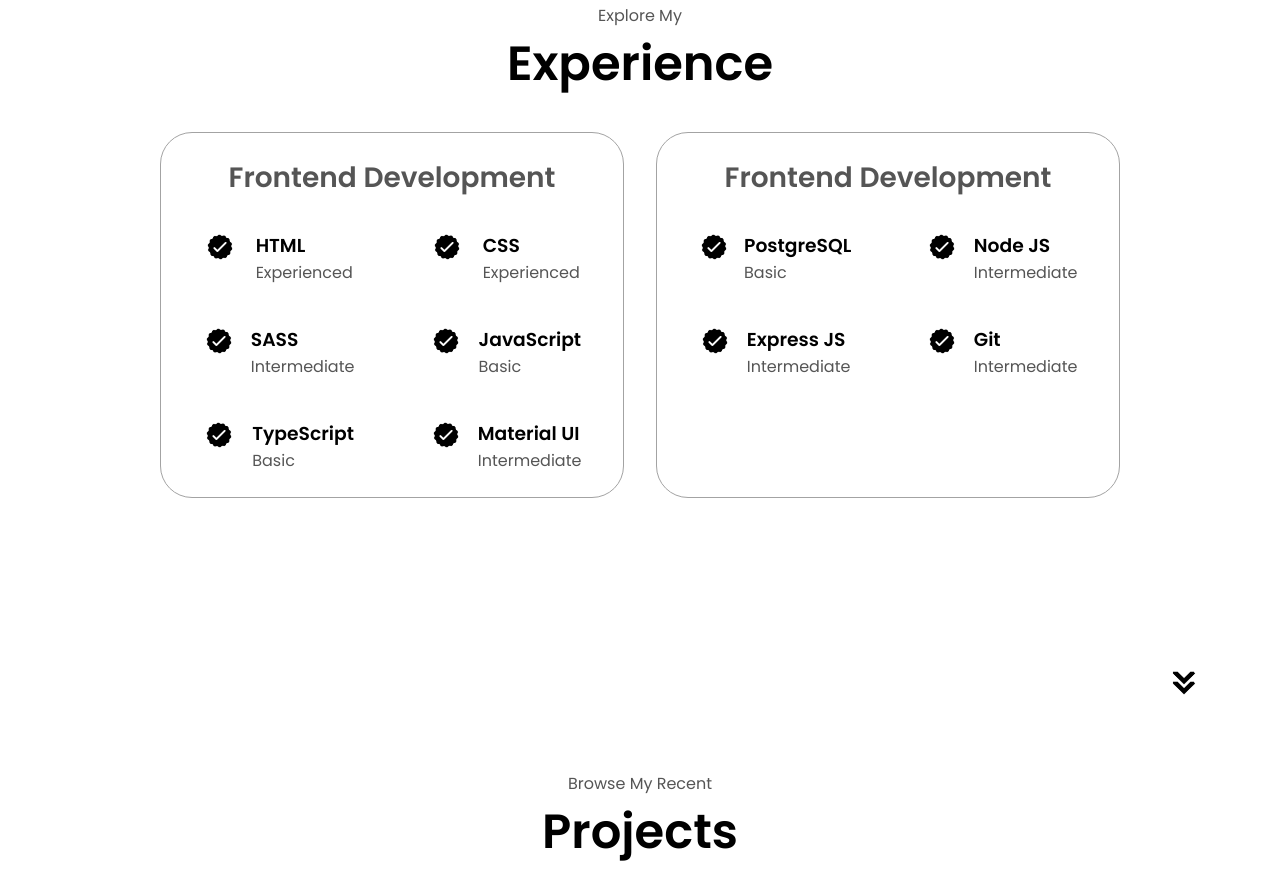
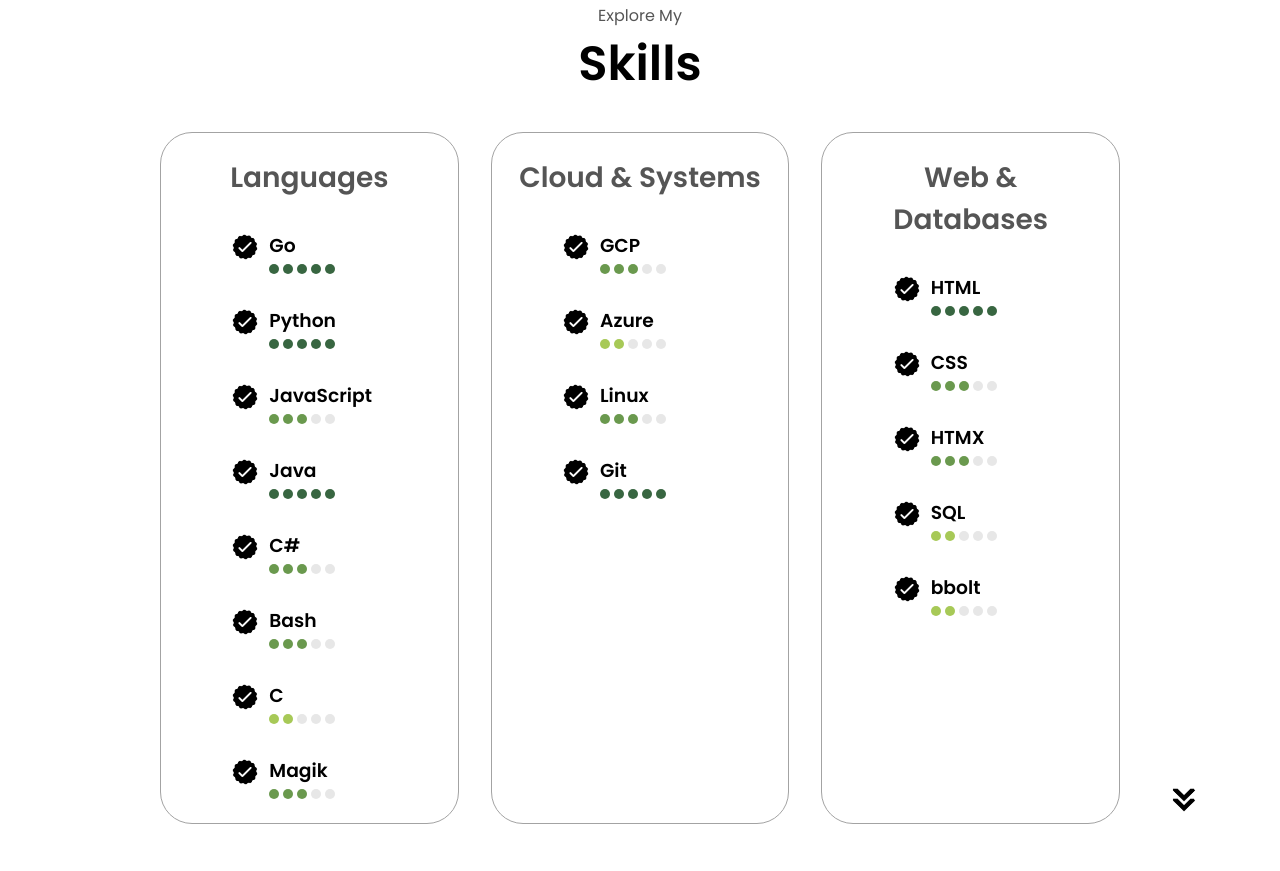
Before and after one commit to rk1274/website-portfolio, a plain HTML site: page index.html in a window 1280 px wide. Shown: the part 1693-2564 px from the top of the page. Drawn offline with Linux system fonts and the light colour scheme.

Commit message:
Add personal information and improve skills section

```diff
--- a/index.html
+++ b/index.html
@@ -10,18 +10,18 @@
   </head>
   <body>
     <nav id="desktop-nav">
-      <div class="logo">John Doe</div>
+      <div class="logo">Rosemary Kern</div>
       <div>
         <ul class="nav-links">
           <li><a href="#about">About</a></li>
-          <li><a href="#experience">Experience</a></li>
+          <li><a href="#skills">Skills</a></li>
           <li><a href="#projects">Projects</a></li>
           <li><a href="#contact">Contact</a></li>
         </ul>
       </div>
     </nav>
     <nav id="hamburger-nav">
-      <div class="logo">John Doe</div>
+      <div class="logo">Rosemary Kern</div>
       <div class="hamburger-menu">
         <div class="hamburger-icon" onclick="toggleMenu()">
           <span></span>
@@ -30,7 +30,7 @@
         </div>
         <div class="menu-links">
           <li><a href="#about" onclick="toggleMenu()">About</a></li>
-          <li><a href="#experience" onclick="toggleMenu()">Experience</a></li>
+          <li><a href="#skills" onclick="toggleMenu()">Skills</a></li>
           <li><a href="#projects" onclick="toggleMenu()">Projects</a></li>
           <li><a href="#contact" onclick="toggleMenu()">Contact</a></li>
         </div>
@@ -38,12 +38,13 @@
     </nav>
     <section id="profile">
       <div class="section__pic-container">
-        <img src="./assets/profile-pic.png" alt="John Doe profile picture" />
+        <img src="./assets/profile-picture.png" alt="Rosie Kern profile picture"
+            class="profile-pic"/>
       </div>
       <div class="section__text">
         <p class="section__text__p1">Hello, I'm</p>
-        <h1 class="title">John Doe</h1>
-        <p class="section__text__p2">Frontend Developer</p>
+        <h1 class="title">Rosemary Kern</h1>
+        <p class="section__text__p2">Final Year Computer Science Student & Software Developer</p>
         <div class="btn-container">
           <button
             class="btn btn-color-2"
@@ -60,13 +61,13 @@
             src="./assets/linkedin.png"
             alt="My LinkedIn profile"
             class="icon"
-            onclick="location.href='https://linkedin.com/'"
+            onclick="location.href='https://www.linkedin.com/in/rosie-kern-b14a8b263/'"
           />
           <img
             src="./assets/github.png"
             alt="My Github profile"
             class="icon"
-            onclick="location.href='https://github.com/'"
+            onclick="location.href='https://github.com/rk1274'"
           />
         </div>
       </div>
@@ -77,7 +78,7 @@
       <div class="section-container">
         <div class="section__pic-container">
           <img
-            src="./assets/about-pic.png"
+            src="./assets/about-me.jpg"
             alt="Profile picture"
             class="about-pic"
           />
@@ -91,7 +92,7 @@
                 class="icon"
               />
               <h3>Experience</h3>
-              <p>2+ years <br />Frontend Development</p>
+              <p>Software developer and cloud admin at the Wellcome Sanger Institute <br /> <br />Software developer internships at Realworld Technology Ltd</p>
             </div>
             <div class="details-container">
               <img
@@ -100,17 +101,15 @@
                 class="icon"
               />
               <h3>Education</h3>
-              <p>B.Sc. Bachelors Degree<br />M.Sc. Masters Degree</p>
+              <p>Currently: B.Sc. Computer Science (77% Average)<br /><br />A level Maths (A*)<br />A level Art and Design (A*)<br />Level 3 Extended Certificate in Computing (Distinction*)
+</p>
             </div>
           </div>
           <div class="text-container">
             <p>
-              Lorem ipsum dolor sit amet consectetur adipisicing elit. Hic quis
-              reprehenderit et laborum, rem, dolore eum quod voluptate
-              exercitationem nobis, nihil esse debitis maxime facere minus sint
-              delectus velit in eos quo officiis explicabo deleniti dignissimos.
-              Eligendi illum libero dolorum cum laboriosam corrupti quidem,
-              reiciendis ea magnam? Nulla, impedit fuga!
+              Final-year Computer Science student at the University of York with strong skills in Go, Python, Java, C#, and GCP.
+              Experienced across full-stack development, cloud infrastructure, and testing through a placement at the Wellcome Sanger Institute
+              and internships at Realworld Technology. Highly motivated and quick to learn new tools, with experience delivering production-ready code in collaborative, professional environments.
             </p>
           </div>
         </div>
@@ -119,135 +118,14 @@
         src="./assets/arrow.png"
         alt="Arrow icon"
         class="icon arrow"
-        onclick="location.href='./#experience'"
+        onclick="location.href='./#skills'"
       />
     </section>
-    <section id="experience">
+    <section id="skills">
       <p class="section__text__p1">Explore My</p>
-      <h1 class="title">Experience</h1>
-      <div class="experience-details-container">
-        <div class="about-containers">
-          <div class="details-container">
-            <h2 class="experience-sub-title">Frontend Development</h2>
-            <div class="article-container">
-              <article>
-                <img
-                  src="./assets/checkmark.png"
-                  alt="Experience icon"
-                  class="icon"
-                />
-                <div>
-                  <h3>HTML</h3>
-                  <p>Experienced</p>
-                </div>
-              </article>
-              <article>
-                <img
-                  src="./assets/checkmark.png"
-                  alt="Experience icon"
-                  class="icon"
-                />
-                <div>
-                  <h3>CSS</h3>
-                  <p>Experienced</p>
-                </div>
-              </article>
-              <article>
-                <img
-                  src="./assets/checkmark.png"
-                  alt="Experience icon"
-                  class="icon"
-                />
-                <div>
-                  <h3>SASS</h3>
-                  <p>Intermediate</p>
-                </div>
-              </article>
-              <article>
-                <img
-                  src="./assets/checkmark.png"
-                  alt="Experience icon"
-                  class="icon"
-                />
-                <div>
-                  <h3>JavaScript</h3>
-                  <p>Basic</p>
-                </div>
-              </article>
-              <article>
-                <img
-                  src="./assets/checkmark.png"
-                  alt="Experience icon"
-                  class="icon"
-                />
-                <div>
-                  <h3>TypeScript</h3>
-                  <p>Basic</p>
-                </div>
-              </article>
-              <article>
-                <img
-                  src="./assets/checkmark.png"
-                  alt="Experience icon"
-                  class="icon"
-                />
-                <div>
-                  <h3>Material UI</h3>
-                  <p>Intermediate</p>
-                </div>
-              </article>
-            </div>
-          </div>
-          <div class="details-container">
-            <h2 class="experience-sub-title">Frontend Development</h2>
-            <div class="article-container">
-              <article>
-                <img
-                  src="./assets/checkmark.png"
-                  alt="Experience icon"
-                  class="icon"
-                />
-                <div>
-                  <h3>PostgreSQL</h3>
-                  <p>Basic</p>
-                </div>
-              </article>
-              <article>
-                <img
-                  src="./assets/checkmark.png"
-                  alt="Experience icon"
-                  class="icon"
-                />
-                <div>
-                  <h3>Node JS</h3>
-                  <p>Intermediate</p>
-                </div>
-              </article>
-              <article>
-                <img
-                  src="./assets/checkmark.png"
-                  alt="Experience icon"
-                  class="icon"
-                />
-                <div>
-                  <h3>Express JS</h3>
-                  <p>Intermediate</p>
-                </div>
-              </article>
-              <article>
-                <img
-                  src="./assets/checkmark.png"
-                  alt="Experience icon"
-                  class="icon"
-                />
-                <div>
-                  <h3>Git</h3>
-                  <p>Intermediate</p>
-                </div>
-              </article>
-            </div>
-          </div>
-        </div>
+      <h1 class="title">Skills</h1>
+      <div class="skills-details-container">
+        <div class="about-containers"></div>
       </div>
       <img
         src="./assets/arrow.png"
@@ -259,7 +137,7 @@
     <section id="projects">
       <p class="section__text__p1">Browse My Recent</p>
       <h1 class="title">Projects</h1>
-      <div class="experience-details-container">
+      <div class="skills-details-container">
         <div class="about-containers">
           <div class="details-container color-container">
             <div class="article-container">
@@ -269,7 +147,7 @@
                 class="project-img"
               />
             </div>
-            <h2 class="experience-sub-title project-title">Project One</h2>
+            <h2 class="skills-sub-title project-title">Project One</h2>
             <div class="btn-container">
               <button
                 class="btn btn-color-2 project-btn"
@@ -293,7 +171,7 @@
                 class="project-img"
               />
             </div>
-            <h2 class="experience-sub-title project-title">Project Two</h2>
+            <h2 class="skills-sub-title project-title">Project Two</h2>
             <div class="btn-container">
               <button
                 class="btn btn-color-2 project-btn"
@@ -317,7 +195,7 @@
                 class="project-img"
               />
             </div>
-            <h2 class="experience-sub-title project-title">Project Three</h2>
+            <h2 class="skills-sub-title project-title">Project Three</h2>
             <div class="btn-container">
               <button
                 class="btn btn-color-2 project-btn"
@@ -352,7 +230,7 @@
             alt="Email icon"
             class="icon contact-icon email-icon"
           />
-          <p><a href="mailto:examplemail@gmail.com">Example@gmail.com</a></p>
+          <p><a href="mailto:rosiek2004@gmail.com">rosiek2004@gmail.com</a></p>
         </div>
         <div class="contact-info-container">
           <img
@@ -360,7 +238,7 @@
             alt="LinkedIn icon"
             class="icon contact-icon"
           />
-          <p><a href="https://www.linkedin.com">LinkedIn</a></p>
+          <p><a href="https://www.linkedin.com/in/rosie-kern-b14a8b263/">LinkedIn</a></p>
         </div>
       </div>
     </section>
@@ -369,7 +247,7 @@
         <div class="nav-links-container">
           <ul class="nav-links">
             <li><a href="#about">About</a></li>
-            <li><a href="#experience">Experience</a></li>
+            <li><a href="#skills">Skills</a></li>
             <li><a href="#projects">Projects</a></li>
             <li><a href="#contact">Contact</a></li>
           </ul>
--- a/script.js
+++ b/script.js
@@ -1,3 +1,89 @@
+const experiences = [
+  {
+    category: "Languages",
+    skills: [
+      { name: "Go", level: "Experienced" },
+      { name: "Python", level: "Experienced" },
+      { name: "JavaScript", level: "Intermediate" },
+      { name: "Java", level: "Experienced" },
+      { name: "C#", level: "Intermediate" },
+      { name: "Bash", level: "Intermediate" },
+      { name: "C", level: "Basic" },
+      { name: "Magik", level: "Intermediate" },
+    ],
+  },
+  {
+    category: "Cloud & Systems",
+    skills: [
+      { name: "GCP", level: "Intermediate" },
+      { name: "Azure", level: "Basic" },
+      { name: "Linux", level: "Intermediate" },
+      { name: "Git", level: "Experienced" },
+    ],
+  },
+  {
+    category: "Web & Databases",
+    skills: [
+      { name: "HTML", level: "Experienced" },
+      { name: "CSS", level: "Intermediate" },
+      { name: "HTMX", level: "Intermediate" },
+      { name: "SQL", level: "Basic" },
+      { name: "bbolt", level: "Basic" },
+    ],
+  },
+];
+
+const levelDots = {
+  "Basic": 2,
+  "Intermediate": 3,
+  "Experienced": 5
+};
+
+const levelColors = {
+  "Basic": "#a7c957",        // Light green
+  "Intermediate": "#6a994e", // Medium green
+  "Experienced": "#386641"   // Dark green
+};
+
+const expContainer = document.querySelector(
+  "#skills .about-containers"
+);
+
+experiences.forEach(section => {
+  const sectionEl = document.createElement("div");
+  sectionEl.classList.add("details-container");
+
+  sectionEl.innerHTML = `
+    <h2 class="skills-sub-title">${section.category}</h2>
+    <div class="article-container">
+      ${section.skills
+        .map(
+          skill => {
+          const dots = Array.from({ length: 5 })
+            .map((_, i) => {
+            const filled = i < levelDots[skill.level];
+            const color = filled ? levelColors[skill.level] : "#e7e7e7ff"; // gray for empty
+            return `<span class="dot" style="background-color: ${color}"></span>`;
+          })
+          .join("");
+
+          return `
+            <article>
+              <img src="./assets/checkmark.png" alt="Experience icon" class="icon" />
+              <div>
+                <h3>${skill.name}</h3>
+                <div class="skill-level">${dots}</div>
+              </div>
+            </article>
+          `;
+        })
+        .join("")}
+    </div>
+  `;
+
+  expContainer.appendChild(sectionEl);
+});
+
 function toggleMenu() {
   const menu = document.querySelector(".menu-links");
   const icon = document.querySelector(".hamburger-icon");
--- a/style.css
+++ b/style.css
@@ -176,6 +176,13 @@
   margin: auto 0;
 }
 
+.section__pic-container .profile-pic {
+  width: 100%;
+  height: 100%;
+  object-fit: cover;
+  border-radius: 50%;
+}
+
 .section__text {
   align-self: center;
   text-align: center;
@@ -316,18 +323,18 @@
 
 /* EXPERIENCE SECTION */
 
-#experience {
+#skills {
   position: relative;
 }
 
-.experience-sub-title {
+.skills-sub-title {
   color: rgb(85, 85, 85);
   font-weight: 600;
   font-size: 1.75rem;
   margin-bottom: 2rem;
 }
 
-.experience-details-container {
+.skills-details-container {
   display: flex;
   justify-content: center;
   flex-direction: column;
@@ -338,19 +345,31 @@
   text-align: initial;
   flex-wrap: wrap;
   flex-direction: row;
-  gap: 2.5rem;
+  gap: 2rem;
   justify-content: space-around;
 }
 
 article {
   display: flex;
   width: 10rem;
-  justify-content: space-around;
   gap: 0.5rem;
 }
 
 article .icon {
   cursor: default;
+}
+
+.skill-level {
+  display: flex;
+  gap: 0.25rem;
+  margin-top: 0.25rem;
+}
+
+.dot {
+  width: 10px;
+  height: 10px;
+  border-radius: 50%;
+  transition: background 0.3s ease;
 }
 
 /* PROJECTS SECTION */
```
